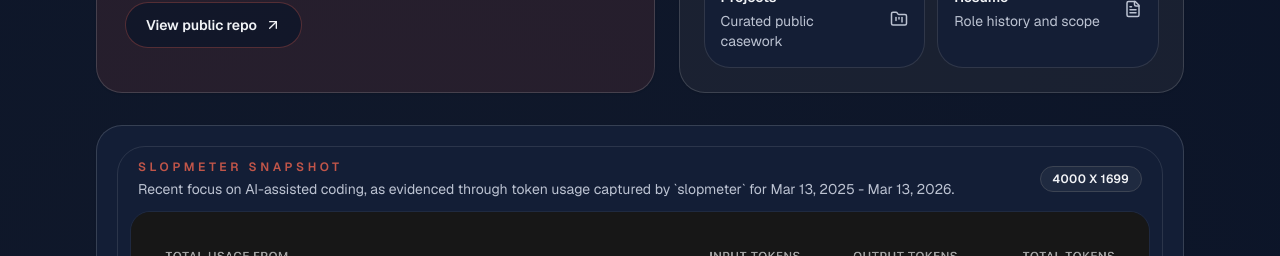
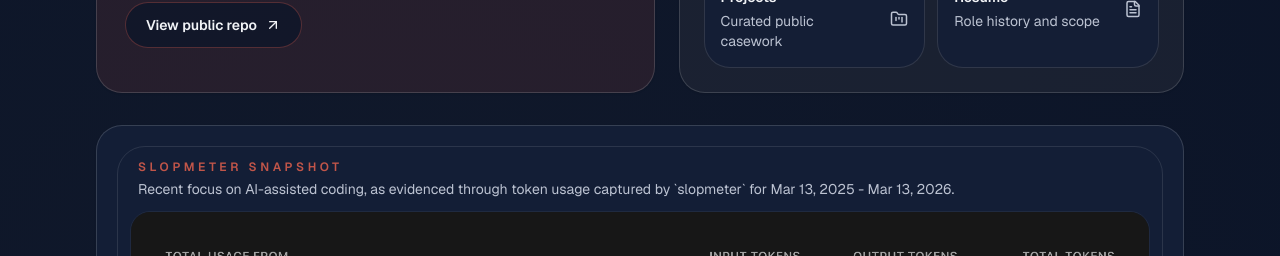
Before and after one commit to OMT-Global/jmcte.me, a Next.js app: page / in a window 1280 px wide. Shown: the part 2890-3146 px from the top of the page. Built offline with nearby package versions, Linux system fonts and the light colour scheme.

Commit message:
Remove slopmeter image dimension badge

```diff
--- a/components/home/home-showcase.tsx
+++ b/components/home/home-showcase.tsx
@@ -662,7 +662,6 @@ export function HomeShowcase({ profile, projects, resume }: HomeShowcaseProps) {
                   {slopmeterWindow}.
                 </p>
               </div>
-              <Badge className="border-white/12 bg-white/5 text-white/72">4000 x 1699</Badge>
             </div>
 
             <Image
```
